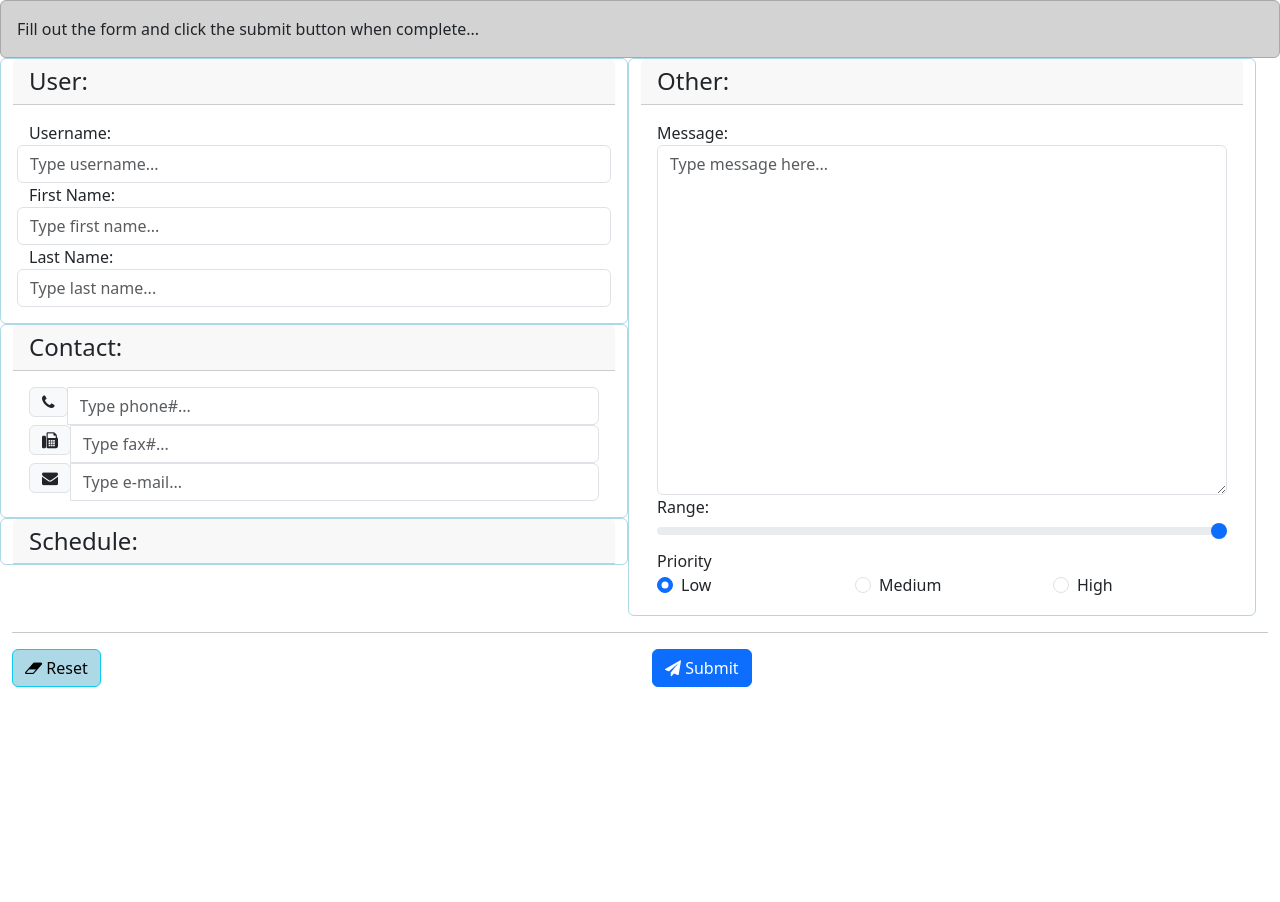
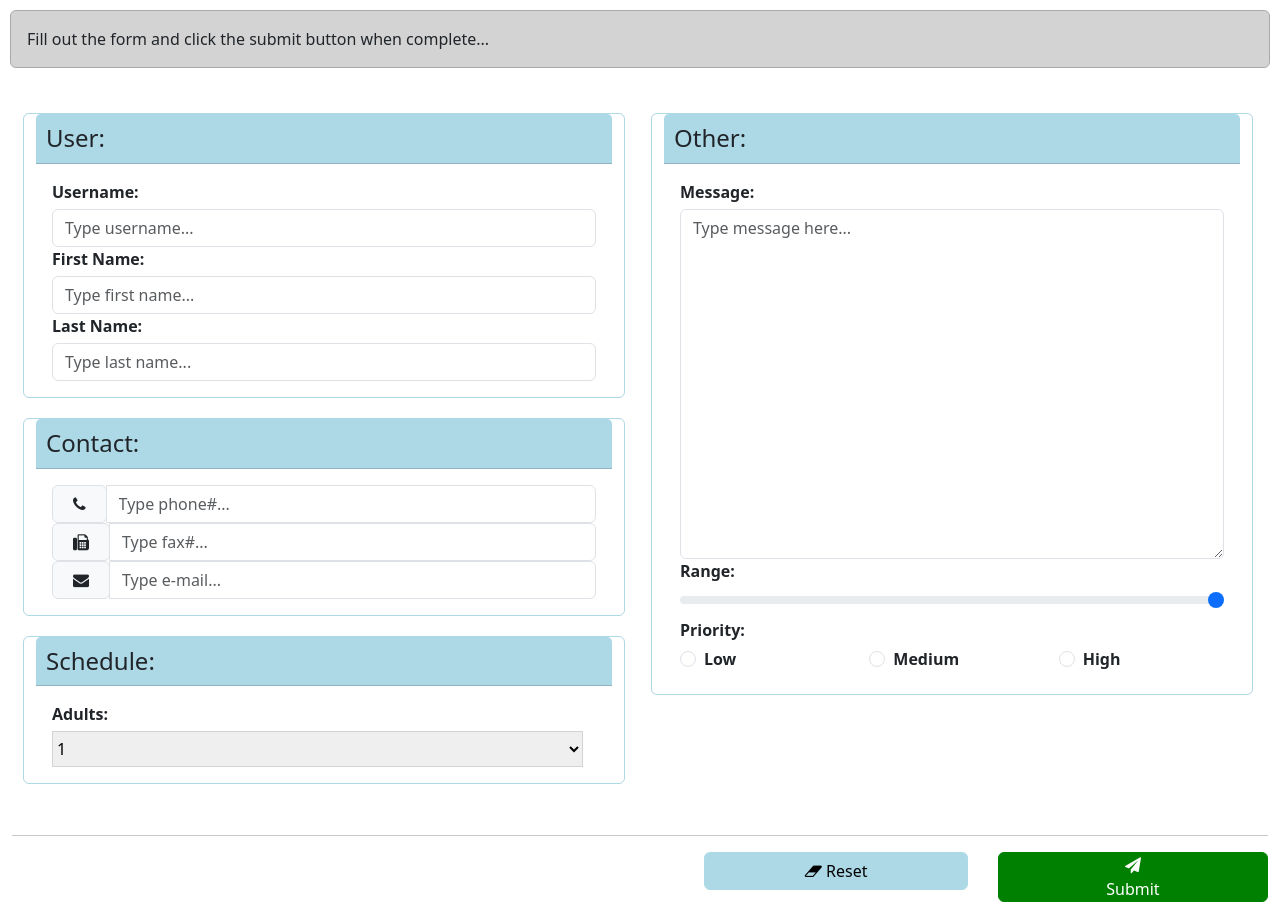
Before and after one commit to mtdem/beginnerbootstrap, a React (Create React App) app in the folder bootstrap-project/: page / in a window 1280 px wide. Before the commit the page ends 800 px from the top, so only its background shows below. Built offline with nearby package versions, Linux system fonts and the light colour scheme.

Commit message:
updates to css and schedule

```diff
--- a/bootstrap-project/src/bootstrap/Bootstrap.css
+++ b/bootstrap-project/src/bootstrap/Bootstrap.css
@@ -1,5 +1,16 @@
 .card {
     border-color: lightblue;
+    margin: 10px;
+}
+
+.right-and-left-box {
+    margin: 10px;
+    padding: 15px;
+}
+
+.card-header {
+    background-color: lightblue;
+    padding: 10px;
 }
 
 .formText {
@@ -9,8 +20,48 @@
 
 .reset-button {
     background-color: lightblue;
+    border-color: lightblue;
+    padding-right: 100px;
+    padding-left: 100px;
+    text-align: center;
+}
+
+.submit-button {
+    background-color: green;
+    border-color: green;
+    padding-right: 100px;
+    padding-left: 100px;
+    padding-top: 0px;
+    padding-bottom: 0px;
+    margin-top: 0px;
+    margin-bottom: 0px;
+    text-align: center;
+}
+
+.contact-icon {
+    padding: 10px;
+    align-items: center;
+    padding-left: 20px;
+    padding-right: 20px;
 }
 
 .textLabel {
     text-align: left;
 }
+
+.button-box {
+    float: right;
+}
+
+label {
+    font-weight: bold;
+    margin-bottom: 5px;
+}
+
+select {
+    margin-right: 10%;
+    padding-right: 90%;
+    padding-top: 5px;
+    padding-bottom: 5px;
+    border-color: lightgray;
+}
```
Also changed, not shown: bootstrap-project/src/bootstrap/Bootstrap.js.
